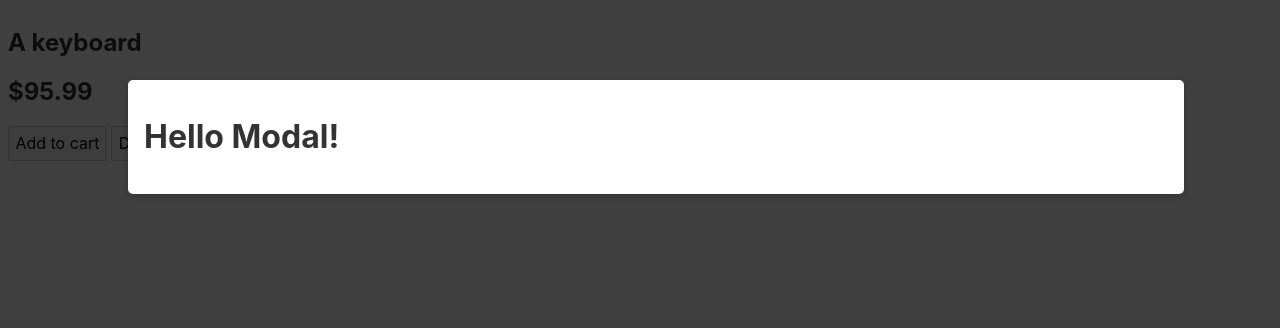
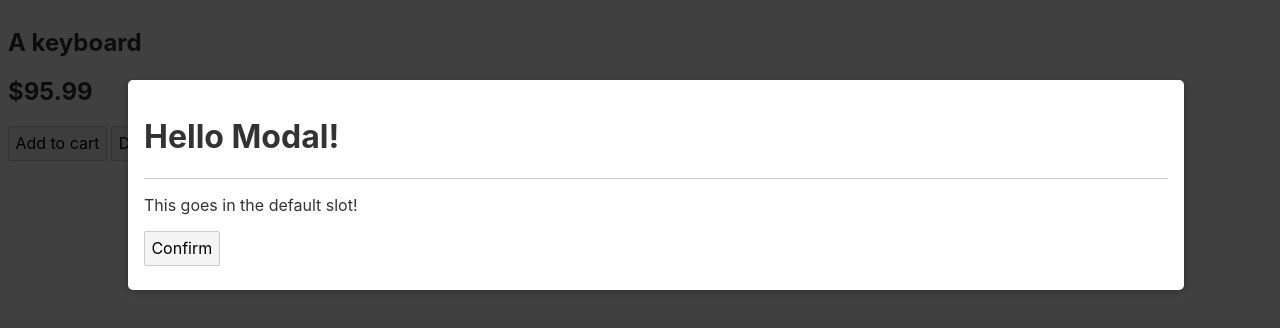
Before and after one commit to EddyVinck/Svelte-Course, a Svelte app in the folder 3-custom-events/: page / in a window 1280 px wide. Shown: the top 328 px of the page. Built offline with nearby package versions, Linux system fonts and the light colour scheme.

Commit message:
default & named slots, slots with default content

```diff
--- a/3-custom-events/src/App.svelte
+++ b/3-custom-events/src/App.svelte
@@ -23,5 +23,9 @@
 {/each}
 
 <Modal>
-  <h1>Hello Modal!</h1>
+  <div slot="header">
+    <h1>Hello Modal!</h1>
+  </div>
+  <p>This goes in the default slot!</p>
+  <button slot="footer">Confirm</button>
 </Modal>
--- a/3-custom-events/src/Modal.svelte
+++ b/3-custom-events/src/Modal.svelte
@@ -26,9 +26,23 @@
     box-shadow: 0 2px 8px rgba(0, 0, 0, 0.26);
     overflow: scroll;
   }
+  header {
+    border-bottom: 1px solid #ccc;
+  }
 </style>
 
 <div class="backdrop" />
 <div class="modal">
-  <slot />
+  <header>
+    <slot name="header" />
+  </header>
+  <div class="content">
+    <slot />
+  </div>
+  <footer>
+    <slot name="footer">
+      <p>Slot default content! 👍</p>
+      <button>Close modal</button>
+    </slot>
+  </footer>
 </div>
```
